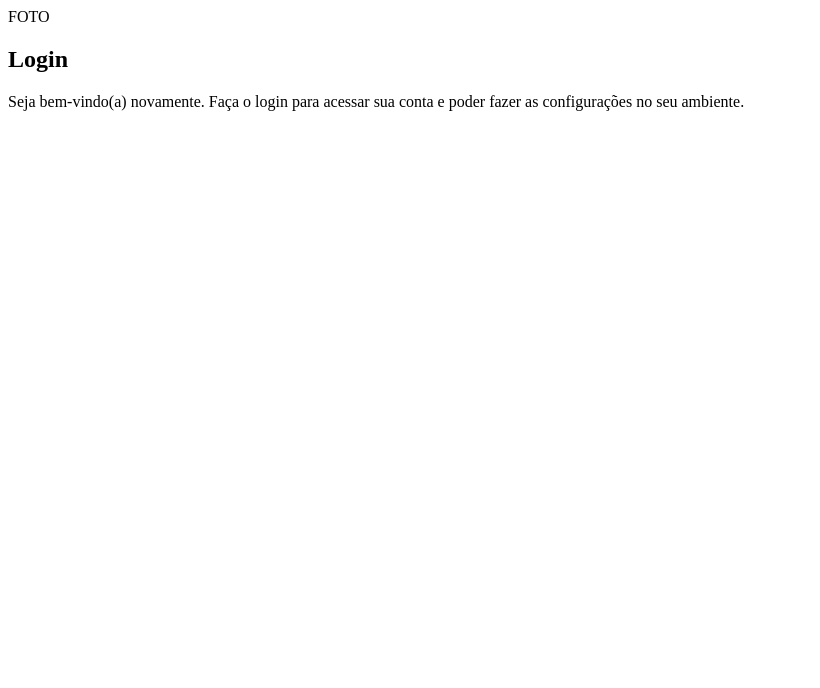
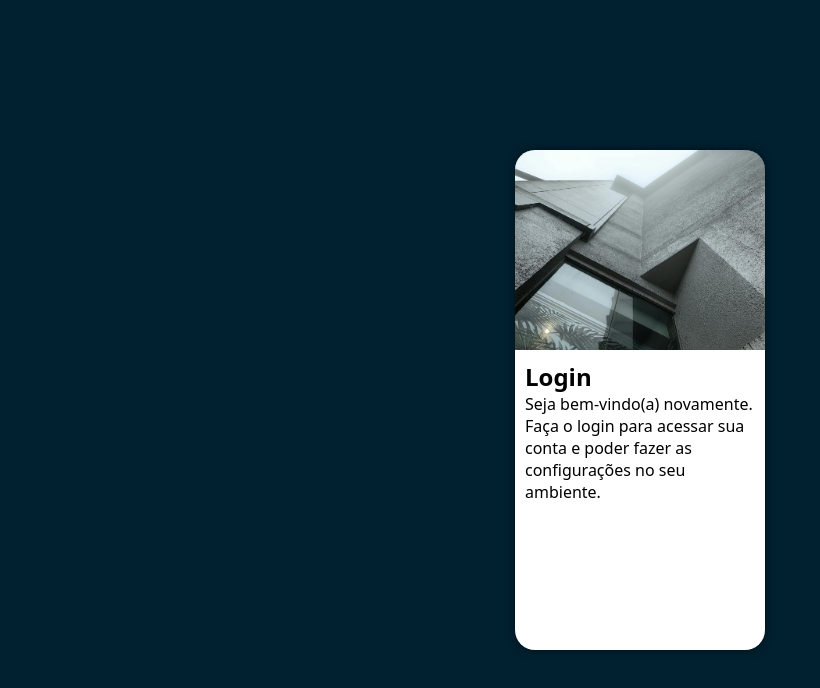
Before and after one commit to NelsonB07/projeto-login, a plain HTML site: page index.html in a window 1280 px wide. Shown: the whole page, without its empty margins (0-820 px from the left). Drawn offline with Linux system fonts and the light colour scheme.

Commit message:
Estilo da página iniciado

```diff
--- a/estilos/style.css
+++ b/estilos/style.css
@@ -5,3 +5,45 @@
     Azul mais escuro: #012030
     Azul mais calro: #13678A
 */
+
+* {
+    font-family: system-ui, -apple-system, BlinkMacSystemFont, 'Segoe UI', Roboto, Oxygen, Ubuntu, Cantarell, 'Open Sans', 'Helvetica Neue', sans-serif;
+    margin: 0px;
+    padding: 0px;
+    box-sizing: border-box;
+}
+body, html {
+    background-color: #012030;
+    height: 100vh;
+    width: 100vw;
+}
+main {
+    position: relative;
+    height: 100vh;
+    width: 100vw;
+}
+section#login {
+    position: absolute;
+    top: 50%;
+    left: 50%;
+    transform: translate(-50%, -50%);
+    overflow: hidden;
+
+    background-color: white;
+    width: 250px;
+    height: 500px;
+    border-radius: 20px;
+    box-shadow: 0px 0px 10px rgba(0, 0, 0, 0.514);
+
+}
+section#login > div#imagem {
+    display: block;
+    background: #012030 url(../imagens/fotologin.jpg) no-repeat;
+    background-size: cover;
+    height: 200px;
+    background-position: center;
+}
+section#login > div#formulario {
+    display: block;
+    padding: 10px;
+}
--- a/index.html
+++ b/index.html
@@ -10,7 +10,7 @@
     <main>
         <section id="login">
             <div id="imagem">
-                FOTO
+                <!-- Aqui vai a imagem nas CSS -->
             </div>
             <div id="formulario">
                 <h1>Login</h1>
```
